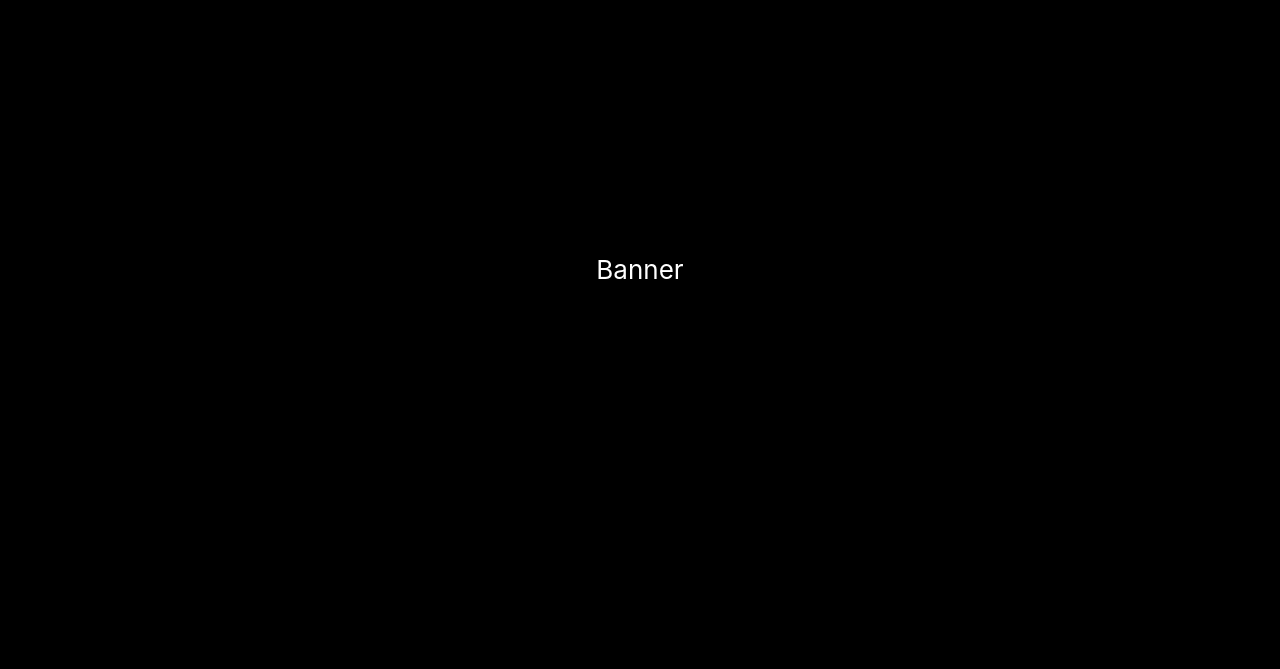
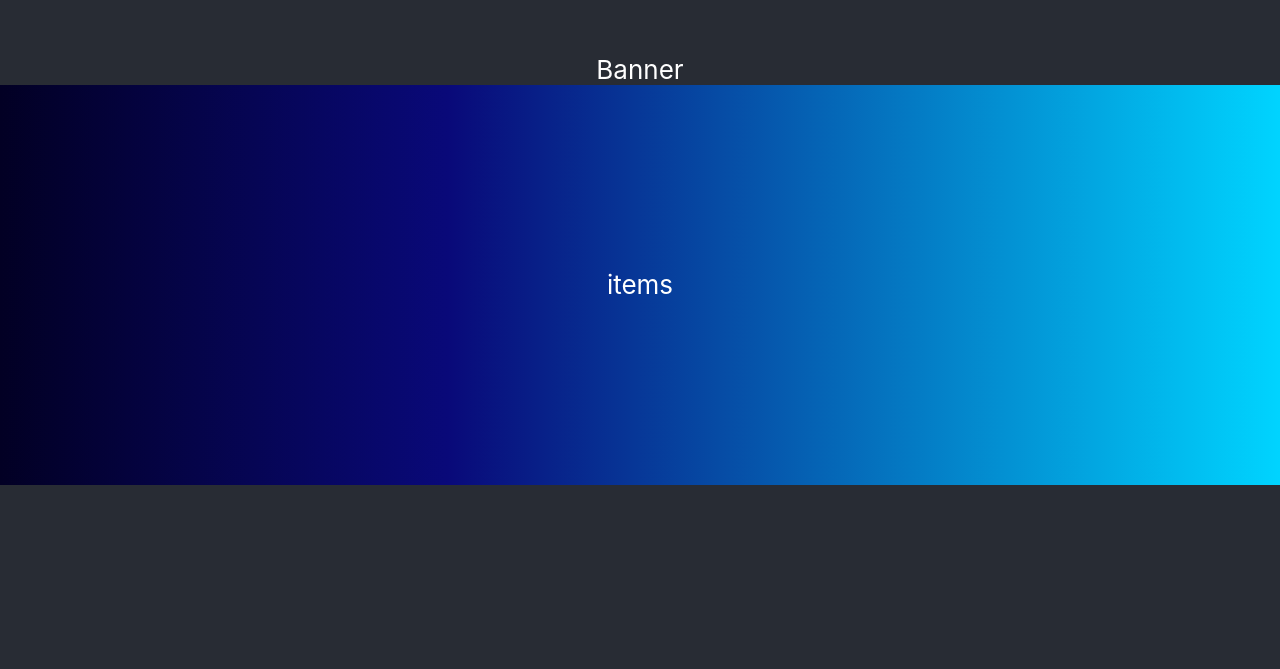
Before and after one commit to birkirfreyrg/My-Website, a React (Create React App) app: page / in a window 1280 px wide. Shown: the part 131-800 px from the top of the page. Built offline with nearby package versions, Linux system fonts and the light colour scheme.

Commit message:
Added Footer and Header Component

```diff
--- a/src/styles/FrontPageBanner.css
+++ b/src/styles/FrontPageBanner.css
@@ -1,6 +1,6 @@
-.FrontPageBannerContainer {
+.front-page-banner-container {
     min-height: 100vh;
-    background-color: black;
+    background: linear-gradient(90deg, rgba(177,29,29,1) 0%, rgba(3,6,172,1) 100%);
     display: flex;
     flex-direction: column;
     align-items: center;
--- a/src/styles/ListItemsPage.css
+++ b/src/styles/ListItemsPage.css
@@ -1,6 +1,6 @@
 .list-items-container {
     min-height: 50vh;
-    background-color: gray;
+    background: linear-gradient(90deg, rgba(2,0,36,1) 0%, rgba(9,9,121,1) 35%, rgba(0,212,255,1) 100%);
     display: flex;
     flex-direction: column;
     align-items: center;
```
Also changed, not shown: src/components/Footer.tsx (added, +14 -0 lines), src/components/Header.tsx (added, +14 -0 lines), src/styles/Footer.css (added), src/styles/Header.css (added).
